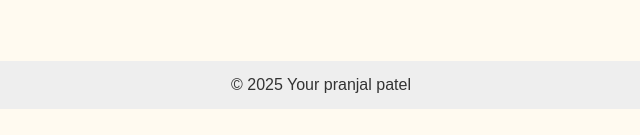
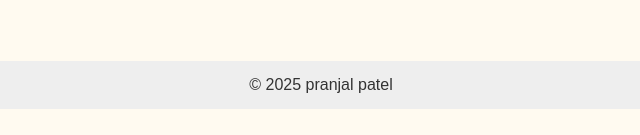
Before and after one commit to pranjalpatel044/SweetShope, a plain HTML site: page refund.html in a window 1280 px wide. Shown: the part 662-797 px from the top of the page, 319-959 px from the left. Drawn offline with Linux system fonts and the light colour scheme.

Commit message:
Update refund.html

```diff
--- a/refund.html
+++ b/refund.html
@@ -49,7 +49,7 @@
   <p>Last updated: June 2025</p>
 
   <footer>
-    &copy; 2025 Your pranjal patel
+    &copy; 2025 pranjal patel
   </footer>
 </body>
 </html>
```
